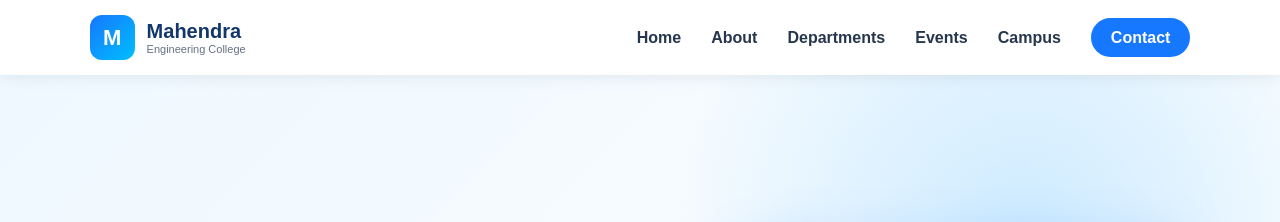
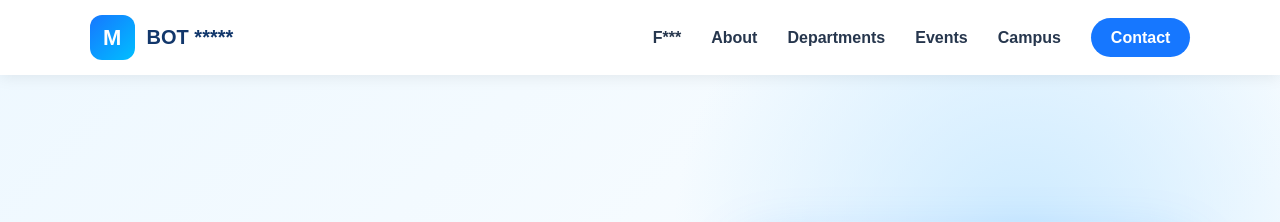
Before and after one commit to charankumar-28k/1collab, a plain HTML site: page index.html in a window 1280 px wide. Shown: the top 222 px of the page. Drawn offline with Linux system fonts and the light colour scheme.

Commit message:
Header Update

```diff
--- a/index.html
+++ b/index.html
@@ -507,13 +507,13 @@
         <div class="logo-icon">M</div>
 
         <div>
-            <h2>Mahendra</h2>
-            <span>Engineering College</span>
+            <h2>BOT *****</h2>
+            <span></span>
         </div>
     </div>
 
     <ul class="nav-links">
-        <li><a href="#home">Home</a></li>
+        <li><a href="#home">F***</a></li>
         <li><a href="#about">About</a></li>
         <li><a href="#departments">Departments</a></li>
         <li><a href="#events">Events</a></li>
```
